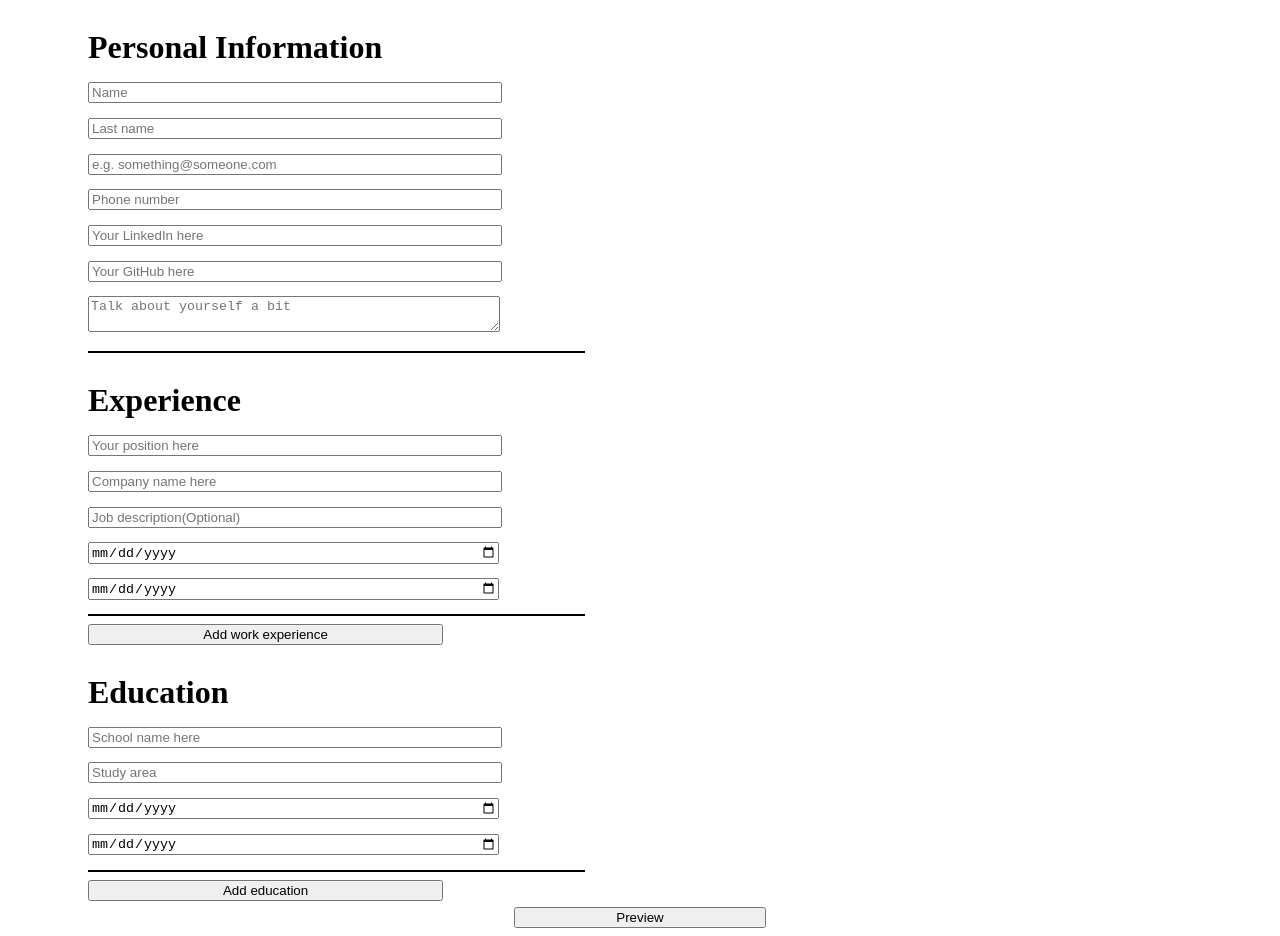
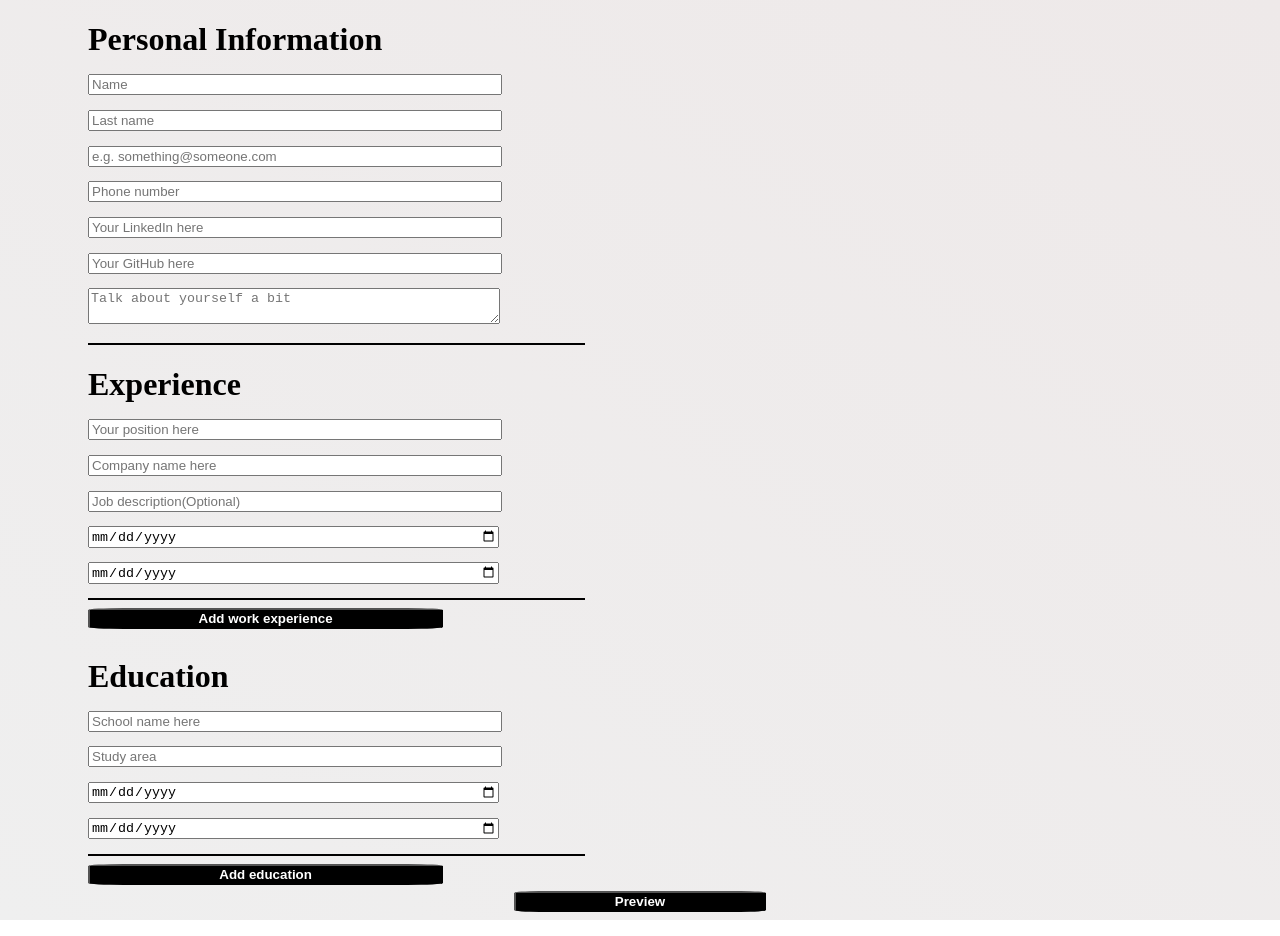
Before and after one commit to muratcan-yuksel/cv-app, a React (Create React App) app: page / in a window 1280 px wide. Built offline with nearby package versions, Linux system fonts and the light colour scheme.

Commit message:
deployed to github and styled a bit more

```diff
--- a/src/components/PreviewCV.js
+++ b/src/components/PreviewCV.js
@@ -1,5 +1,4 @@
 import React, { Component } from "react";
-import UserInput from "./UserInput";
 import jsPDF from "jspdf";
 import "../styles/PreviewCV.css";
 
@@ -59,7 +58,7 @@ class PreviewCV extends Component {
             <div className="space"></div>
           </section>
         </div>
-        <button onClick={this.generatePDF} type="primary">
+        <button id="generate" onClick={this.generatePDF} type="primary">
           Generate PDF
         </button>
       </div>
--- a/src/styles/PreviewCV.css
+++ b/src/styles/PreviewCV.css
@@ -1,16 +1,31 @@
+/* body {
+  background: #eee9e9;
+  background: -webkit-linear-gradient(top right, #eee9e9, #838b85);
+  background: -moz-linear-gradient(top right, #eee9e9, #838b85);
+  background: linear-gradient(to bottom left, #eee9e9, #838b85);
+} */
 #content {
   width: 100%;
   height: 100%;
   margin-left: 5em;
 }
-.information {
+#generate {
+  margin: 3em;
+}
+/* .information {
   display: grid;
-}
+} */
 .previews {
-  display: flex;
+  /* display: flex;
   flex-direction: row;
-  flex-wrap: wrap;
+  flex-wrap: wrap; */
 }
 .previews * {
-  margin: 2em;
+  /* margin: 2em; */
 }
+button {
+  background-color: black;
+  color: white;
+  font-weight: 900;
+  border-radius: 10%;
+}
--- a/src/styles/UserInput.css
+++ b/src/styles/UserInput.css
@@ -1,3 +1,9 @@
+body {
+  background: #eee9e9;
+  background: -webkit-linear-gradient(top right, #eee9e9, #efefef);
+  background: -moz-linear-gradient(top right, #eee9e9, #efefef);
+  background: linear-gradient(to bottom left, #eee9e9, #efefef);
+}
 .input {
   margin-left: 5em;
 }
```
Also changed, not shown: package.json (+7 -1 lines), 1 other file (tests, documents, lock files or other folders).
